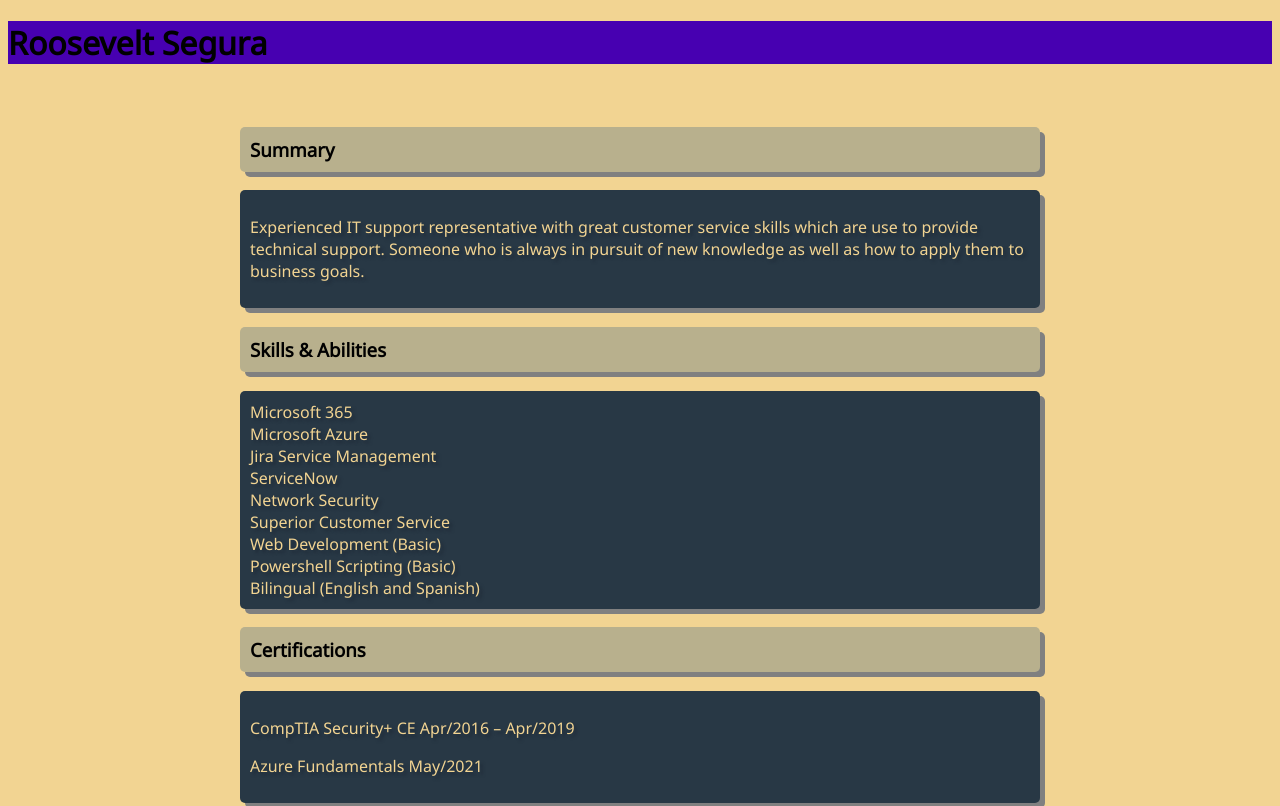
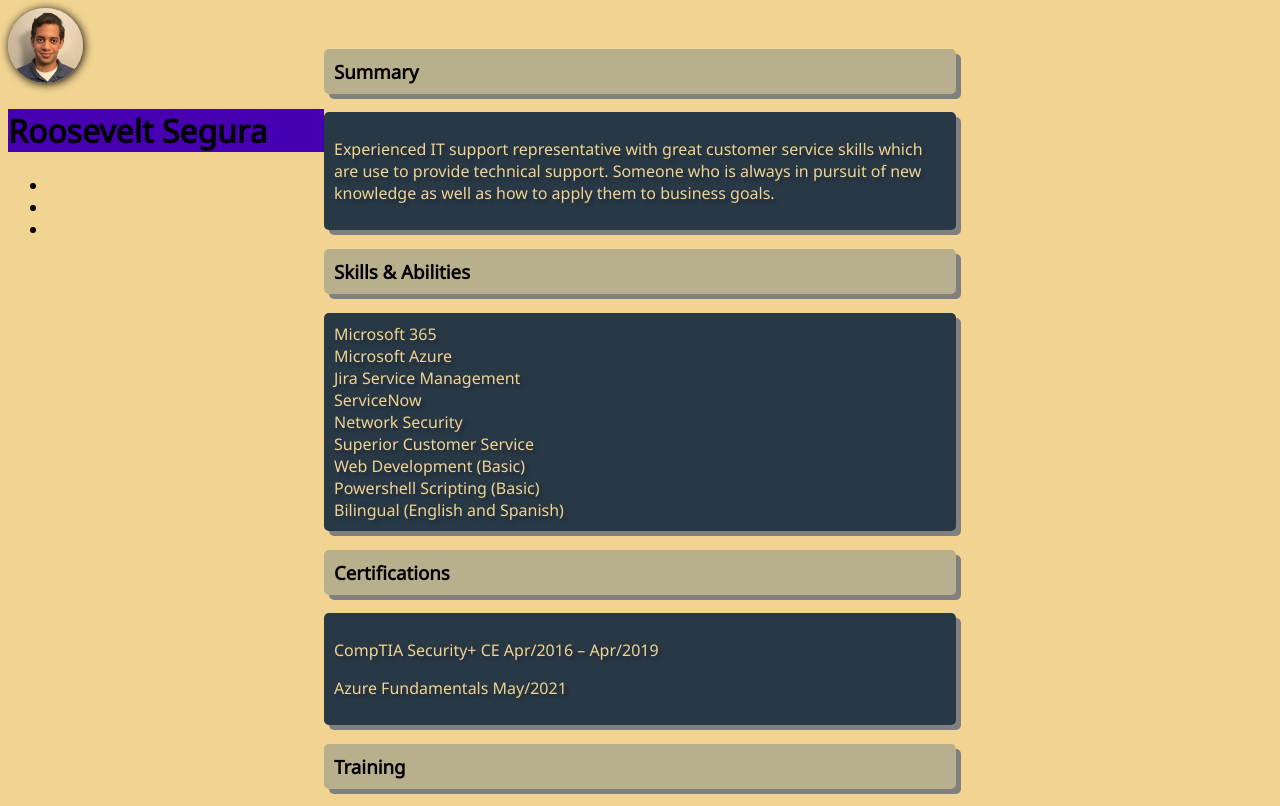
Before and after one commit to r8s11/vanilla, a plain HTML site: page index.html in a window 1280 px wide. Shown: the top 806 px of the page. Drawn offline with Linux system fonts and the light colour scheme.

Commit message:
comments and columns were created

```diff
--- a/index.html
+++ b/index.html
@@ -7,12 +7,25 @@
     <title>Roosevelt Resume</title>
   </head>
 
-  <body>
-    <header>
-      <h1>Roosevelt Segura</h1>
-    </header>
+  <body class="container">
+<!-- Sidebar starts-->
+  <div class="aside">
+    <!-- Photo -->
+      <img src="/assets/profile.jpg" alt="Profile Picture">
+    <!-- Name -->
+      <header>
+        <h1>Roosevelt Segura</h1>
+      </header>
+    <!-- Options -->
+    <ul>
+      <li></li>
+    <li></li>
+    <li></li>
+  </ul>
+    <!-- Links -->
+  </div>
+<!-- Sidebar Ends -->
     <main>
-
       <div>
         <br />
         <div>
@@ -58,9 +71,14 @@
             </ul>
           </div>
         </div>
+<!-- Job Eperience -->
+
         <div class="Experience jobs">
           <h3>Experience</h3>
 
+          <!-- PSM @ IHI -->
+          <!-- Ventus -->
+          <!-- Pillar -->
           <!-- Jounce -->
 
           <div class="job">
--- a/src/styles/styles.scss
+++ b/src/styles/styles.scss
@@ -78,6 +78,17 @@ $gradient-radial: radial-gradient(#202c39ff,
 * {
   font-family: Arial, Helvetica, sans-serif;
   font-family: 'Noto Sans', sans-serif;
+}
+
+.container {
+  display: grid;
+  grid-template-columns: 1fr 2fr 1fr;
+
+  img {
+    border-radius: 50%;
+    box-shadow: 1px 1px 10px ;
+  }
+
 }
 
 body {
```
Also changed, not shown: assets/profile.jpg (added), src/styles/styles.css.
